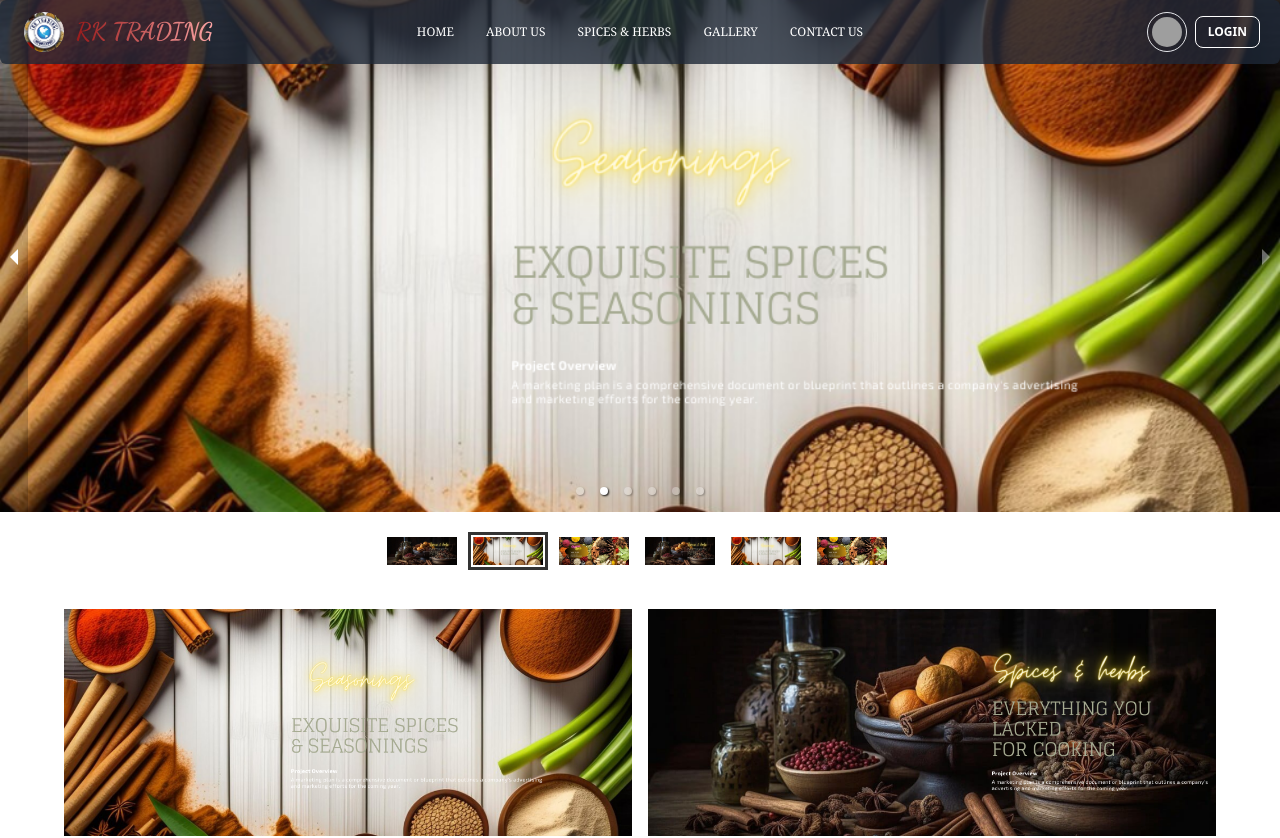
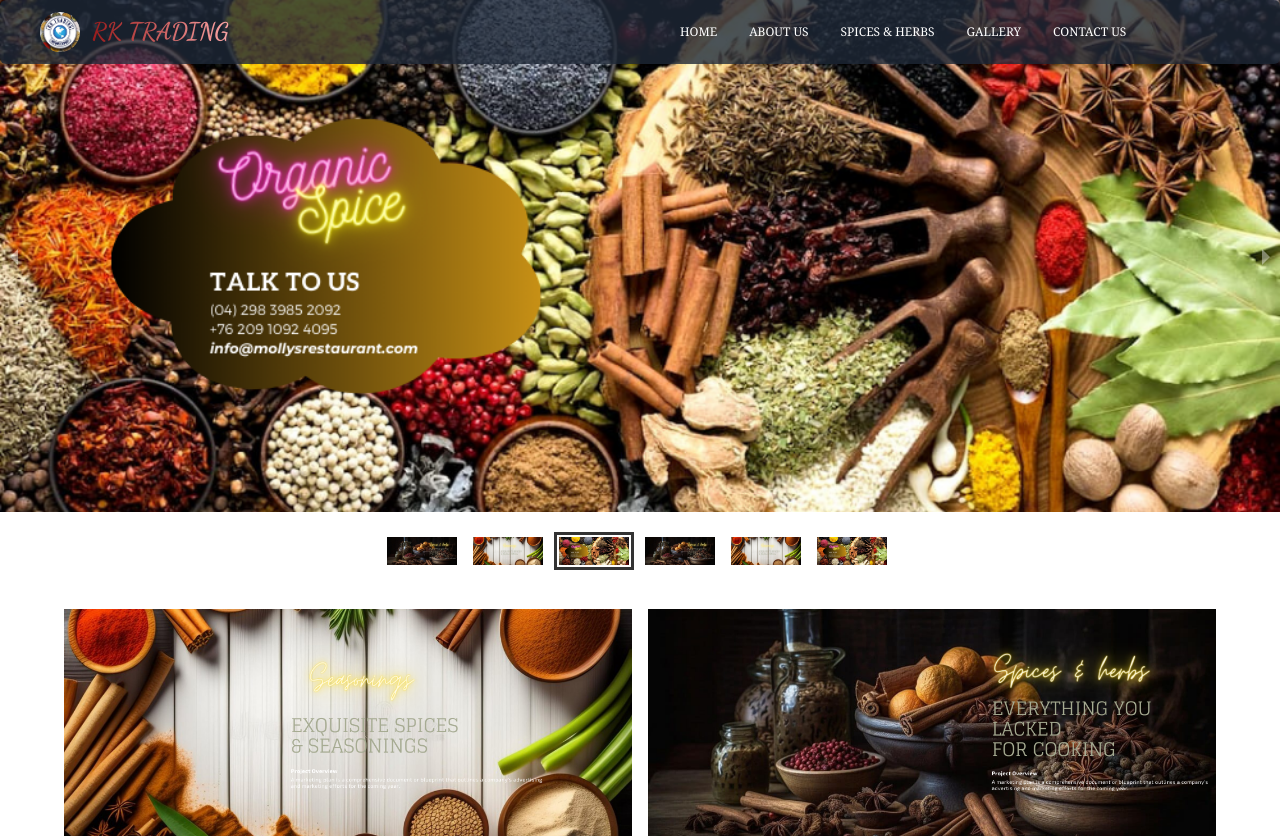
Before and after one commit to Riad123456789/project2024, a React (Vite) app: page / in a window 1280 px wide. Shown: the top 838 px of the page. Built offline with nearby package versions, Linux system fonts and the light colour scheme; grey boxes are pictures that could not be loaded.

Commit message:
dawer add

```diff
--- a/src/Banner/Banner.jsx
+++ b/src/Banner/Banner.jsx
@@ -1,32 +1,23 @@
 import "react-responsive-carousel/lib/styles/carousel.min.css";
 import { Carousel } from 'react-responsive-carousel';
-
-
-
 import img from "../../public/Spices & herbs.png"
 import img1 from "../../public/Spices & herbs (1).png"
 import img2 from "../../public/vibes.png"
 
-
-
 const Banner = () => {
 
-
-
-
     return (
-
         <Carousel
 
             className="text-center"
             showStatus={false}
             emulateTouch={true}
             stopOnHover={false}
+            showIndicators={false}
             autoPlay={true}
-            interval={4000}
+            interval={3000}
             infiniteLoop={true}
             dynamicHeight={true}
-
 
         >
             <div  className=" ">
--- a/src/Layout/MainLayout.jsx
+++ b/src/Layout/MainLayout.jsx
@@ -6,9 +6,10 @@ import Navber from "../component/Navber";
 const MainLayout = () => {
     return (
         <div>
-            <Navber></Navber>
-            <Outlet></Outlet>
-            <Foother></Foother>
+            <Navber>
+                <Outlet></Outlet>
+                <Foother></Foother>
+            </Navber>
         </div>
     );
 };
--- a/src/component/Navber.jsx
+++ b/src/component/Navber.jsx
@@ -1,32 +1,33 @@
 import { Link, NavLink } from "react-router-dom";
 import img from "../../public/395030218_354819416996869_7748260630163794940_n.jpg"
+import { Children } from "react";
 
-const Navber = () => {
+const Navber = ({ children }) => {
 
 
     const Navlink = <>
 
         <NavLink to={"/"}>
-            <li className='sm:text-black lg:text-white font-serif hover:text-red-700 text-xs border-b-2 md:border-none'><a>HOME</a></li>
+            <li className='sm:text-black lg:text-white font-serif hover:text-red-700 text-xs'><a>HOME</a></li>
         </NavLink>
         <NavLink to={'/about'}>
-            <li className='sm:text-black lg:text-white font-serif hover:text-red-700 text-xs border-b-2 md:border-none'><a>ABOUT US </a></li>
+            <li className='sm:text-black lg:text-white font-serif hover:text-red-700 text-xs'><a>ABOUT US </a></li>
         </NavLink>
         <NavLink to={'/allProducts'}>
-            <li className='sm:text-black lg:text-white font-serif hover:text-red-700 text-xs border-b-2 md:border-none'><a>SPICES & HERBS </a></li>
+            <li className='sm:text-black lg:text-white font-serif hover:text-red-700 text-xs'><a>SPICES & HERBS </a></li>
         </NavLink>
         <NavLink to={"/gallery"}>
-            <li className='sm:text-black lg:text-white font-serif hover:text-red-700 text-xs border-b-2 md:border-none'><a>GALLERY </a></li>
+            <li className='sm:text-black lg:text-white font-serif hover:text-red-700 text-xs'><a>GALLERY </a></li>
         </NavLink>
         <NavLink to={"/contact"}>
-            <li className='sm:text-black lg:text-white font-serif hover:text-red-700 text-xs border-b-2 md:border-none'><a>CONTACT US </a></li>
+            <li className='sm:text-black lg:text-white font-serif hover:text-red-700 text-xs'><a>CONTACT US </a></li>
         </NavLink>
     </>
 
 
     return (
         <div>
-            <div className="navbar fixed z-10 rounded-md px-5  bg-gray-800 bg-opacity-80 ">
+            {/* <div className="navbar fixed z-10 rounded-md px-5  bg-gray-800 bg-opacity-80 ">
                 <div className="navbar-start">
                     <div className="dropdown">
                         <label tabIndex={0} className="btn btn-ghost lg:hidden text-white">
@@ -60,7 +61,49 @@ const Navber = () => {
                         <Link to={"/login"}> <button className="btn btn-outline  text-white btn-sm text-xs font-sans">LOGIN</button></Link>
                     </div>
                 </div>
+            </div> */}
+
+
+            <div className="drawer">
+                <input id="my-drawer-3" type="checkbox" className="drawer-toggle" />
+                <div className="drawer-content flex flex-col">
+                    {/* Navbar */}
+                    <div className="w-full navbar lg:fixed lg:z-10 lg:rounded-md px-5  bg-gray-800 md:bg-opacity-80">
+                        <div className="flex-none lg:hidden">
+                            <label htmlFor="my-drawer-3" aria-label="open sidebar" className="btn btn-square btn-ghost">
+                                <svg xmlns="http://www.w3.org/2000/svg" fill="none" viewBox="0 0 24 24" className="text-white inline-block w-6 h-6 stroke-current"><path strokeLinecap="round" strokeLinejoin="round" strokeWidth="2" d="M4 6h16M4 12h16M4 18h16"></path></svg>
+                            </label>
+                        </div>
+                        <div className="flex-1 px-2 mx-2 ">
+                            <div className=' p-1'>
+                                <img className='w-10  rounded-full ' src={img} alt="" />
+                            </div>
+                            <p
+                                style={{ textTransform: "uppercase", color: "transparent", WebkitBackgroundClip: "text" }}
+                                className="bg-gradient-to-r from-red-800 to-red-300 text-lg font-bold md:text-2xl normal-case text-white ml-2  ">
+                                RK  TRADING
+                            </p>
+
+                        </div>
+                        <div className="flex-1 hidden lg:block ">
+                            <ul className="menu menu-horizontal">
+                                {/* Navbar menu content here */}
+                                {Navlink}
+                            </ul>
+                        </div>
+                    </div>
+                    {/* Page content here */}
+                    {children}
+                </div>
+                <div className="drawer-side ">
+                    <label htmlFor="my-drawer-3" aria-label="close sidebar" className="drawer-overlay " ></label>
+                    <ul className="menu pt-7 p-4 w-52 min-h-full bg-base-200 ">
+                        {/* Sidebar content here */}
+                        {Navlink}
+                    </ul>
+                </div>
             </div>
+
         </div>
     );
 };
```
